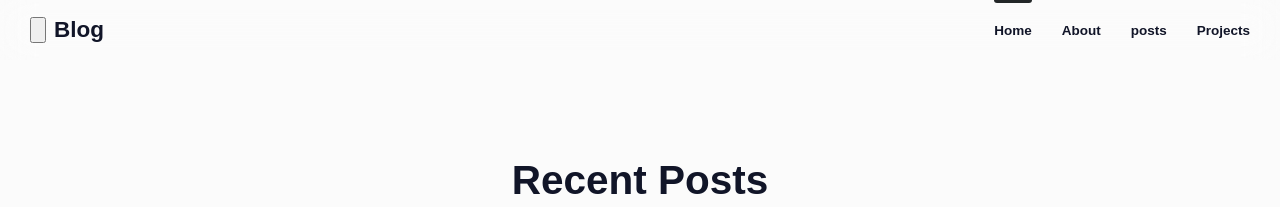
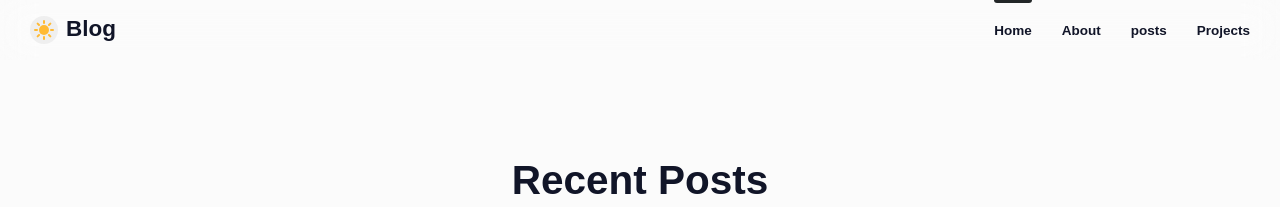
Before and after one commit to Bogamie/bogamie.github.io, a Jekyll site: the page built from index.markdown, in a window 1280 px wide. Shown: the top 207 px of the page. Built offline with Jekyll 4.4.1, drawn with Linux system fonts in a browser that asks for light colours; cached includes are drawn as plain includes; nearby versions of some CDN libraries; some web fonts are replaced.

Commit message:
Feat: Add dark mode switch

```diff
--- a/_includes/masthead.html
+++ b/_includes/masthead.html
@@ -2,13 +2,30 @@
     <div class="masthead__inner-wrap">
         <div class="masthead__title">
             <button id="theme-switch">
+                <svg width="20" height="20" viewBox="0 0 20 20" fill="none" xmlns="http://www.w3.org/2000/svg">
+                    <circle cx="10" cy="10" r="5" fill="#FFBA34" />
+                    <rect x="11" y="16" width="4" height="2" rx="1" transform="rotate(90 11 16)" fill="#FFBA34" />
+                    <rect x="11" width="4" height="2" rx="1" transform="rotate(90 11 0)" fill="#FFBA34" />
+                    <rect x="4" y="11" width="4" height="2" rx="1" transform="rotate(-180 4 11)" fill="#FFBA34" />
+                    <rect x="20" y="11" width="4" height="2" rx="1" transform="rotate(-180 20 11)" fill="#FFBA34" />
+                    <rect x="6.46448" y="14.9497" width="4" height="2" rx="1" transform="rotate(135 6.46448 14.9497)"
+                        fill="#FFBA34" />
+                    <rect x="17.7782" y="3.63599" width="4" height="2" rx="1" transform="rotate(135 17.7782 3.63599)"
+                        fill="#FFBA34" />
+                    <rect x="5.05023" y="6.46448" width="4" height="2" rx="1" transform="rotate(-135 5.05023 6.46448)"
+                        fill="#FFBA34" />
+                    <rect x="16.364" y="17.7782" width="4" height="2" rx="1" transform="rotate(-135 16.364 17.7782)"
+                        fill="#FFBA34" />
+                </svg>
+                <svg width="20" height="20" viewBox="0 0 20 20" fill="none" xmlns="http://www.w3.org/2000/svg">
+                    <path d="M10.0584 9.9418C9.29609 9.17917 8.77694 8.20769 8.56655 7.15011C8.35617 6.09254 8.46398 4.99632 8.87637 4C7.70057 4.23147 6.62053 4.80843 5.7744 5.65706C3.40853 8.023 3.40853 11.8594 5.7744 14.2253C8.14086 16.5919 11.9765 16.5913 14.343 14.2253C15.1914 13.3792 15.7683 12.2994 16 11.1239C15.0037 11.5362 13.9075 11.644 12.85 11.4336C11.7925 11.2232 10.821 10.7041 10.0584 9.9418Z" fill="#1B264A"/>
+                </svg>
             </button>
             <a href="/" class="site-title">
                 {{ site.title }}</a>
         </div>
         <nav class="masthead__menu">
             <div class="nav__inner-wrap">
-
                 <a href="/" class="nav-item">Home</a>
             </div>
             <div class="nav__inner-wrap">
--- a/_includes/scripts.html
+++ b/_includes/scripts.html
@@ -1,2 +1,3 @@
 <script src="https://polyfill.io/v3/polyfill.min.js?features=es6"></script>
 <script src="{{ site.baseurl }}/assets/js/main.js"></script>
+<script src="{{ site.baseurl }}/assets/js/darkmode.js"></script>
--- a/_sass/bogamie-blog/_base.scss
+++ b/_sass/bogamie-blog/_base.scss
@@ -15,15 +15,13 @@
   --third-text: #ffffff;
   --primary-color: #3a435d;
   --accent-color: #0071ff;
-
-
 }
 .darkmode {
   /* dark mode */
   --base-color: #040404;
   --base-variant: #0e0e0e;
-  --base-bright: #000000;
-  --text-color: #fafafa;
+  --base-bright: #111111;
+  --text-color: #e7e7e7;
   --secondary-text: #eeeeee;
   --third-text: #0e0e0e;
   --primary-color: #a9b5d9;
@@ -36,7 +34,6 @@
 html {
   /* apply a natural box layout model to all elements */
   box-sizing: border-box;
-  background-color: var(--base-color);
   font-size: 16px;
 
   @include breakpoint($medium) {
@@ -58,4 +55,5 @@ html {
 body {
   margin: 0;
   padding: 60px 8vw 0;
+  background-color: var(--base-color);
 }
--- a/_sass/bogamie-blog/_masthead.scss
+++ b/_sass/bogamie-blog/_masthead.scss
@@ -21,6 +21,28 @@
         color: var(--text-color);
         text-decoration: none;
     }
+}
+
+#theme-switch {
+    padding: 0;
+    border: #ffffff;
+    border-radius: 100%;
+    width: 28px;
+    height: 28px;
+    // background-color: var(--base-color);
+    display: flex;
+    justify-content: center;
+    align-items: center;
+
+    svg:last-child {
+        display: none;
+    }
+}
+.darkmode #theme-switch svg:first-child {
+    display: none;
+}
+.darkmode #theme-switch svg:last-child {
+    display: block;
 }
 .masthead__title {
     display: flex;
--- /dev/null
+++ b/assets/js/darkmode.js
@@ -0,0 +1,23 @@
+let darkmode = localStorage.getItem('darkmode')
+const themeSwitch = document.getElementById('theme-switch')
+
+const enableDarkmode = () => {
+    document.body.classList.add('darkmode')
+    localStorage.setItem('darkmode', 'active')
+}
+
+const disableDarkmode = () => {
+    document.body.classList.remove('darkmode')
+    localStorage.setItem('darkmode', null)
+}
+
+if(darkmode === "active") enableDarkmode()
+
+themeSwitch.addEventListener("click", () => {
+    darkmode = localStorage.getItem('darkmode')
+    darkmode !== "active" ? enableDarkmode() : disableDarkmode()
+})
+
+themeSwitch.addEventListener("click", () => {
+    darkmode !== "active" ? enableDarkmode() : disableDarkmode()
+})
```
